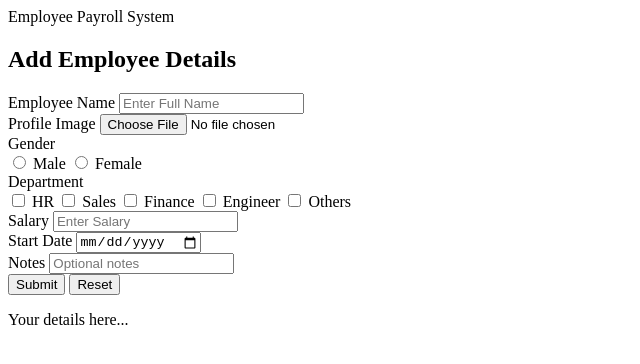
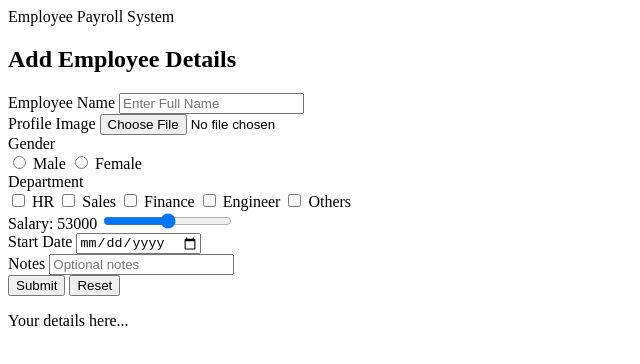
Before and after one commit to BL-Abhisheak/EmployeePayrollApp_Day-44, a plain HTML site: page index.html in a window 1280 px wide. Shown: the whole page, without its empty margins (0-640 px from the left). Drawn offline with Linux system fonts and the light colour scheme.

Commit message:
Event Listeners on Document Load

```diff
--- a/index.html
+++ b/index.html
@@ -46,9 +46,10 @@
         </div>
 
         <div class="form-group">
-            <label>Salary</label>
-            <input type="number" placeholder="Enter Salary">
-        </div>
+    <label>Salary: <span id="salaryOutput">5000</span></label>
+    <input type="range" id="salary" min="5000" max="100000" step="1000">
+</div>
+
 
         <div class="form-group">
             <label>Start Date</label>
--- a/script.js
+++ b/script.js
@@ -0,0 +1,29 @@
+window.addEventListener("DOMContentLoaded", () => {
+
+    const form = document.querySelector("form");
+    const salaryInput = document.querySelector("#salary");
+    const salaryOutput = document.querySelector("#salaryOutput");
+    const nameInput = document.querySelector('input[type="text"]');
+    const dateInput = document.querySelector('input[type="date"]');
+
+    // Salary range display
+    salaryOutput.textContent = salaryInput.value;
+    salaryInput.addEventListener("input", () => {
+        salaryOutput.textContent = salaryInput.value;
+    });
+
+    // Name validation
+    nameInput.addEventListener("input", () => {
+        const regex = /^[A-Z][a-z]{2,}( [A-Z][a-z]{2,})?$/;
+        nameInput.style.border =
+            regex.test(nameInput.value) ? "2px solid green" : "2px solid red";
+    });
+
+    // Date validation
+    dateInput.addEventListener("change", () => {
+        const selectedDate = new Date(dateInput.value);
+        const today = new Date();
+        dateInput.style.border =
+            selectedDate <= today ? "2px solid green" : "2px solid red";
+    });
+});
```
